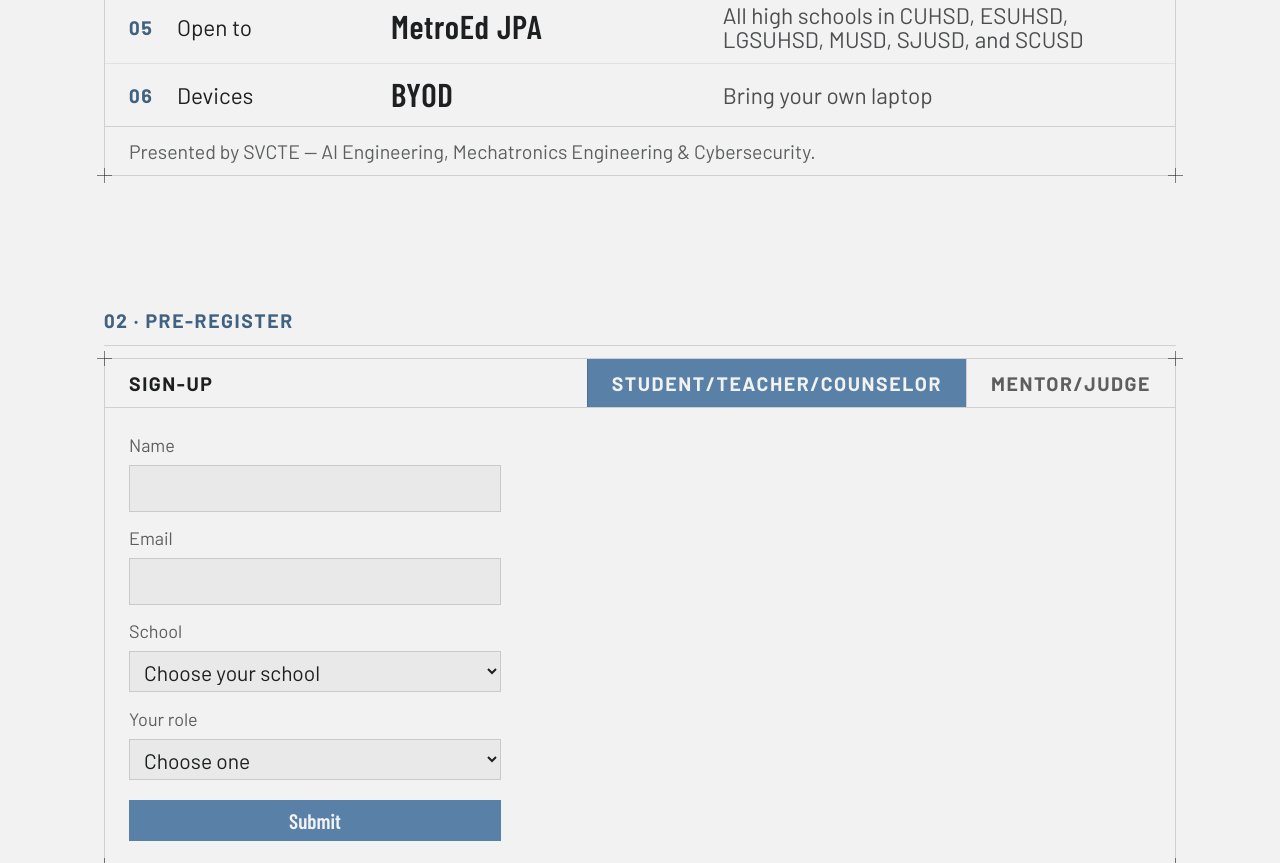
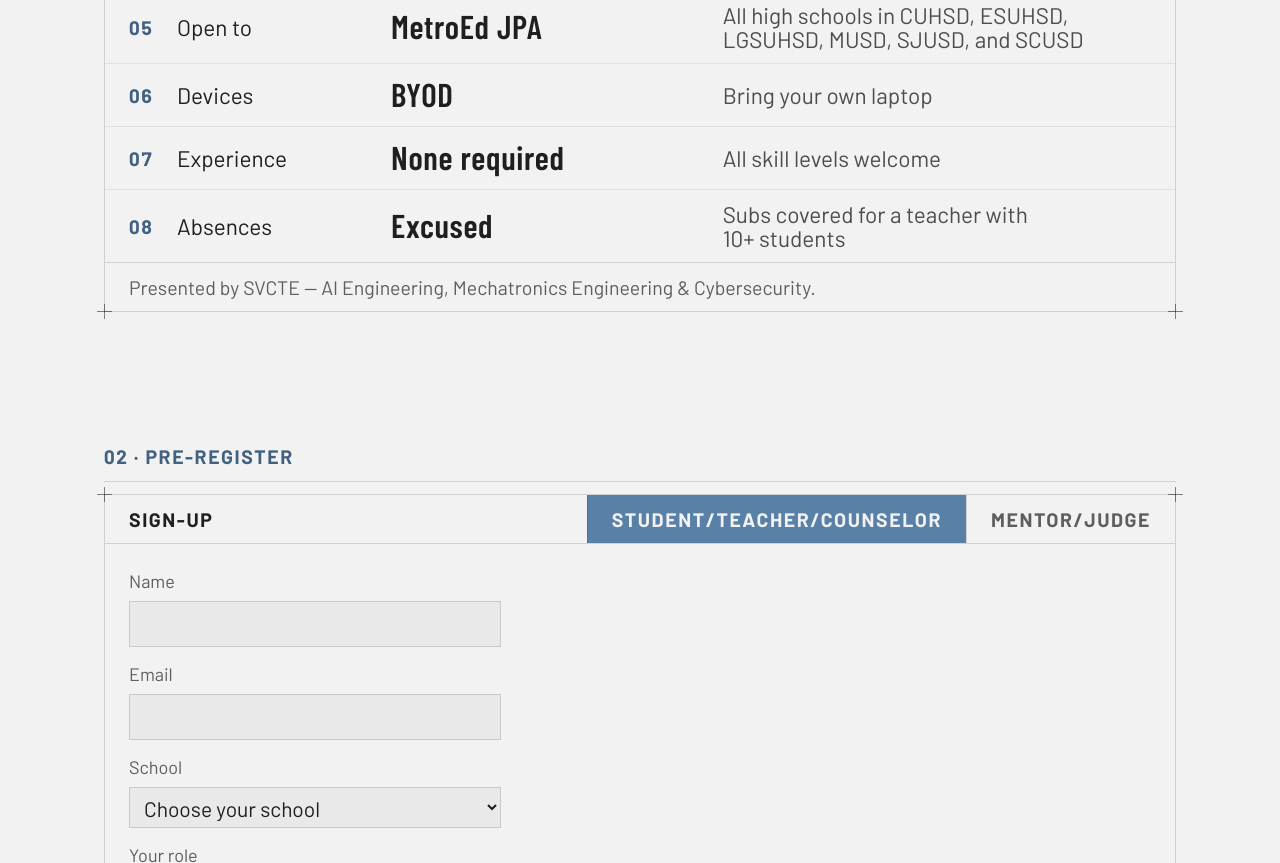
Before and after one commit to SVCTE-STEAM/SVCTEhacks, a plain HTML site: page index.html in a window 1280 px wide. Shown: the part 1240-2103 px from the top of the page. Drawn offline with nearby package versions, Linux system fonts and the light colour scheme.

Commit message:
Add experience and absences rows to event details
Co-Authored-By: Claude Sonnet 5.5 <noreply@anthropic.com>

```diff
--- a/index.html
+++ b/index.html
@@ -58,6 +58,8 @@
             <tr><td class="s-num">04</td><td class="s-prop">Team size</td><td class="s-val">3–4</td><td class="s-rem">Students per team</td></tr>
             <tr><td class="s-num">05</td><td class="s-prop">Open to</td><td class="s-val">MetroEd JPA</td><td class="s-rem">All high schools in CUHSD, ESUHSD, LGSUHSD, MUSD, SJUSD, and SCUSD</td></tr>
             <tr><td class="s-num">06</td><td class="s-prop">Devices</td><td class="s-val">BYOD</td><td class="s-rem">Bring your own laptop</td></tr>
+            <tr><td class="s-num">07</td><td class="s-prop">Experience</td><td class="s-val">None required</td><td class="s-rem">All skill levels welcome</td></tr>
+            <tr><td class="s-num">08</td><td class="s-prop">Absences</td><td class="s-val">Excused</td><td class="s-rem">Subs covered for a teacher with 10+ students</td></tr>
           </tbody>
         </table>
         <p class="sheet-note">Presented by SVCTE — AI Engineering, Mechatronics Engineering &amp; Cybersecurity.</p>
```
